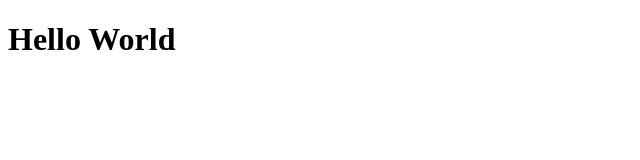
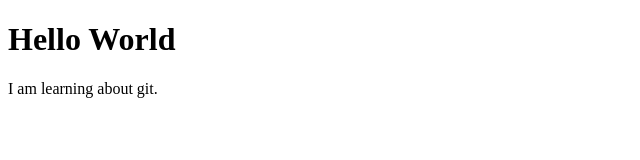
Before and after one commit to m-oniqu3/git-practice, a plain HTML site: page index.html in a window 1280 px wide. Shown: the whole page, without its empty margins (0-640 px from the left). Drawn offline with Linux system fonts and the light colour scheme.

Commit message:
Added a paragraph

```diff
--- a/index.html
+++ b/index.html
@@ -8,5 +8,7 @@
   </head>
   <body>
     <h1>Hello World</h1>
+
+    <p>I am learning about git.</p>
   </body>
 </html>
```
